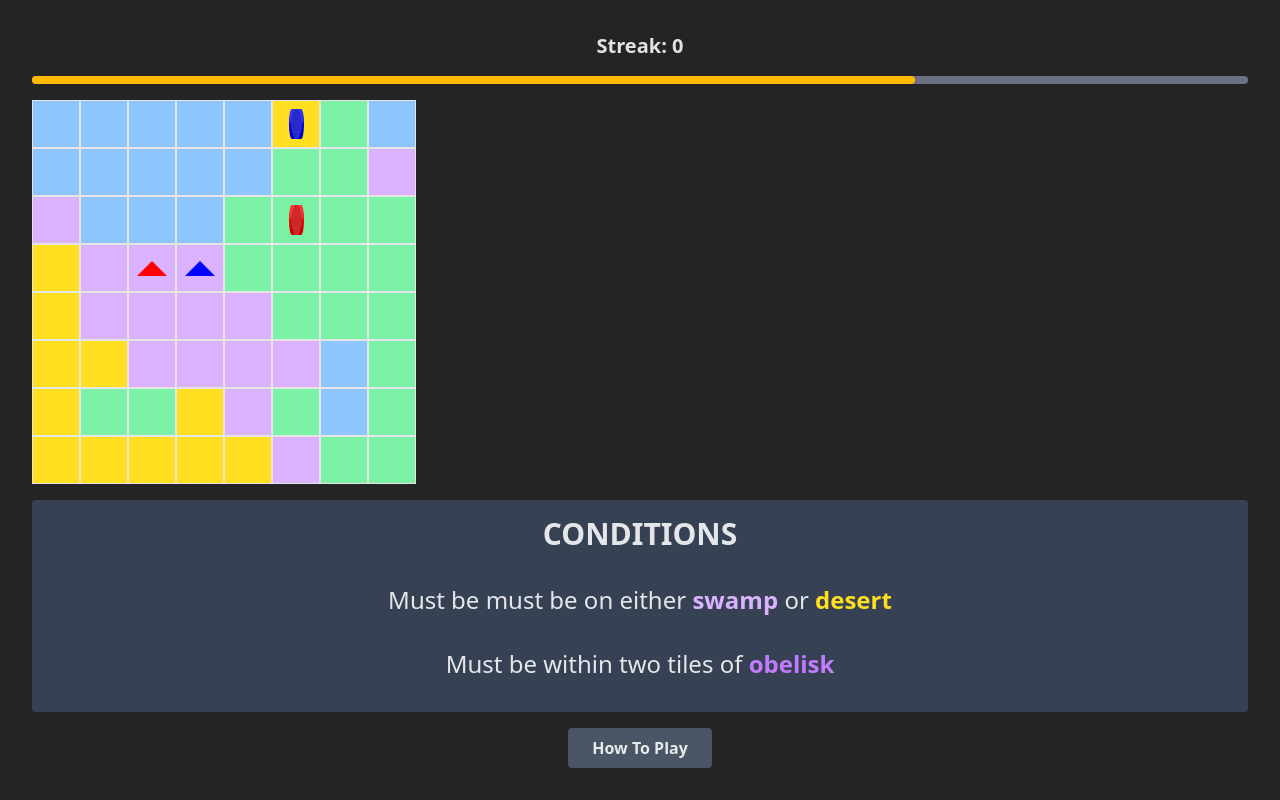
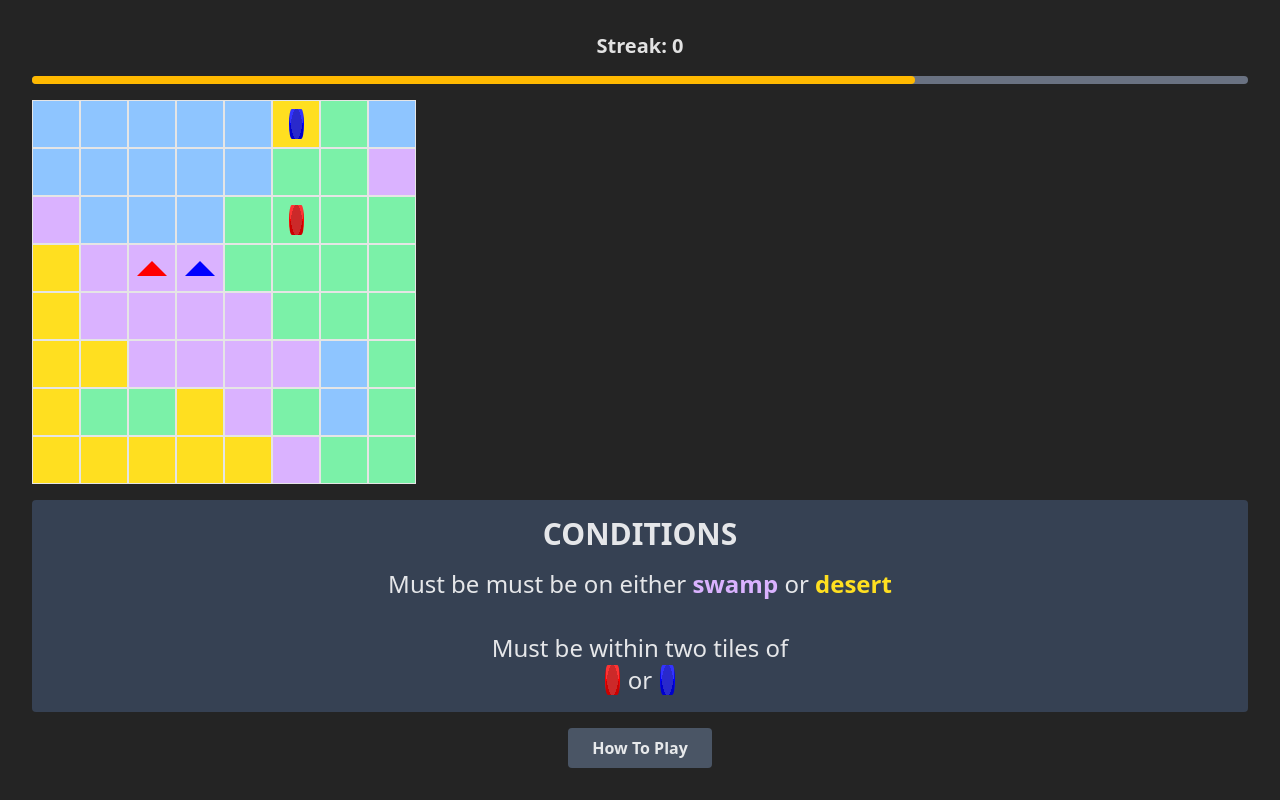
Before and after one commit to Mosniff/daycrypter, a React (Vite) app: page / in a window 1280 px wide. Built offline with nearby package versions, Linux system fonts and the light colour scheme.

Commit message:
make structure conditions clearer

```diff
--- a/src/components/ConditionDetails.tsx
+++ b/src/components/ConditionDetails.tsx
@@ -1,4 +1,5 @@
 import { Condition } from "../types";
+import { StructureIcon } from "./StructureIcon";
 
 const terrainColorMapping = {
   lake: "text-blue-300",
@@ -43,9 +44,17 @@ export const ConditionDetails = ({
     conditionDetails = (
       <span>
         within two tiles of{" "}
-        <span className={`text-purple-400 font-semibold`}>
-          {requiredStructureTypeWithinTwoTiles}
-        </span>
+        <div className="flex gap-2 justify-center items-center">
+          <StructureIcon
+            structure={requiredStructureTypeWithinTwoTiles}
+            color="red"
+          />
+          or
+          <StructureIcon
+            structure={requiredStructureTypeWithinTwoTiles}
+            color="blue"
+          />
+        </div>
       </span>
     );
   } else if (requiredStructureColorWithinThreeTiles) {
```
